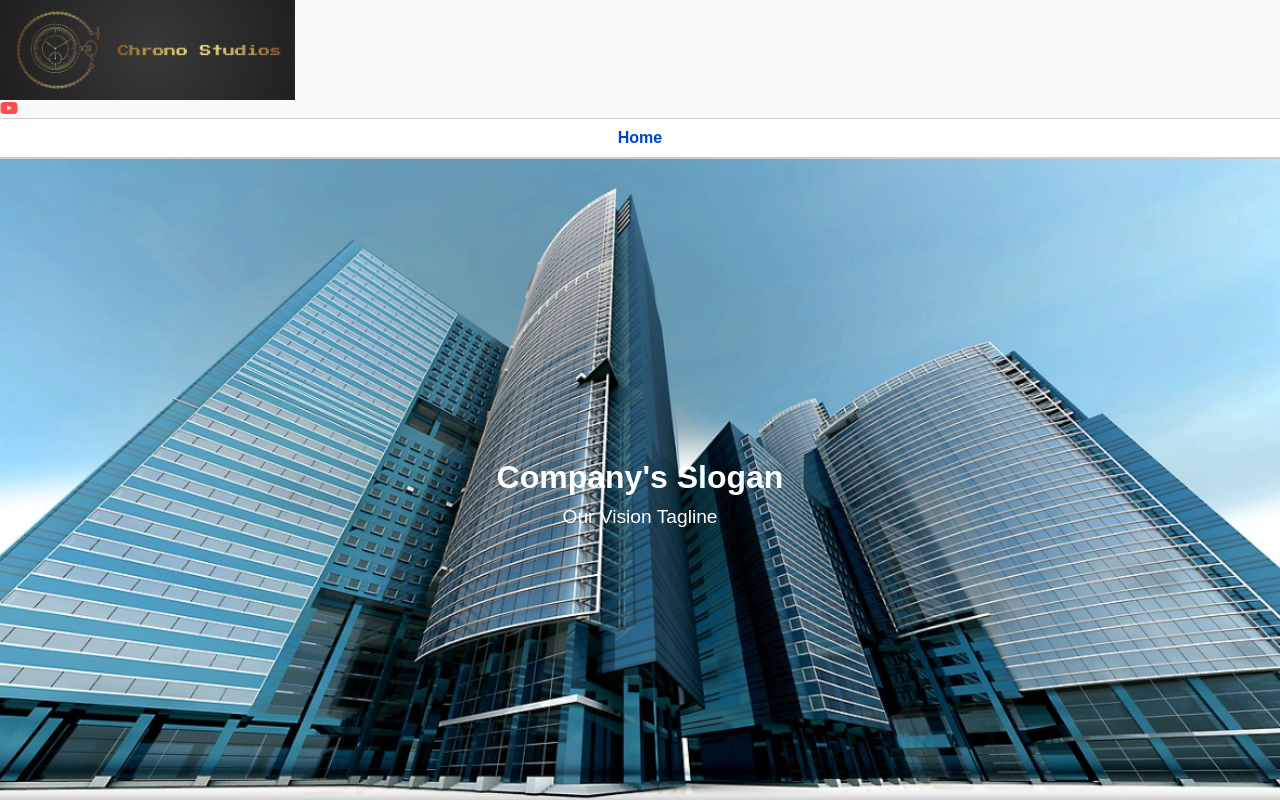
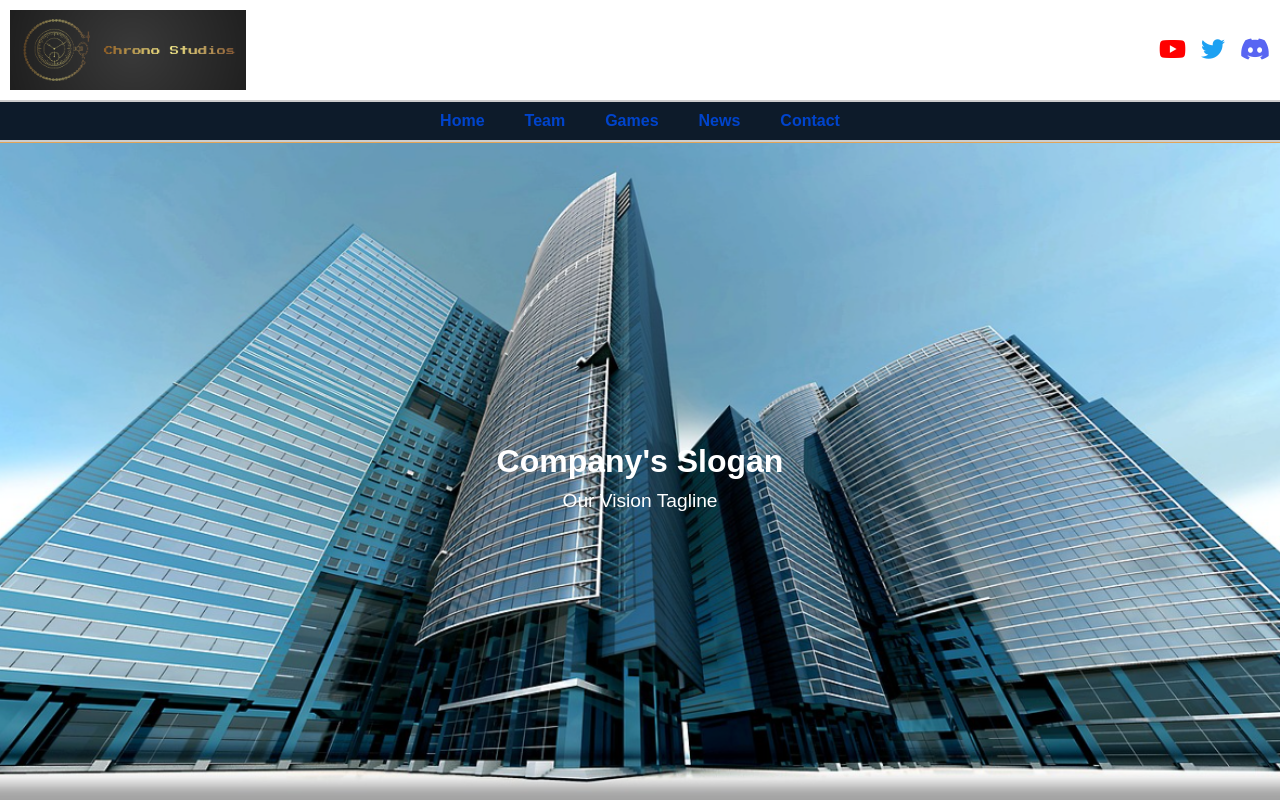
Before and after one commit to magarc66/magarc66.github.io, a plain HTML site: page index.html in a window 1280 px wide. Shown: the top 800 px of the page. Drawn offline with Linux system fonts and the light colour scheme.

Commit message:
Adjustment of both of my codes

```diff
--- a/index.html
+++ b/index.html
@@ -8,23 +8,33 @@
     <link rel="stylesheet" href="https://cdnjs.cloudflare.com/ajax/libs/font-awesome/6.4.0/css/all.min.css">
 
 </head>
-
 <body>
     <header>
-        <div class = "header">
+        <div class="header-container">
             <div class = "logo">
-                <img src = "Chrono Studios Logo.png" alt = "Company Logo">
+                <img src = "Chrono Studios Logo.png" alt=" Company Logo">
+            </div>
+
+            <div class="social-media">
+                <a href = "https://youtube.com" target = "_blank" rel = "noopener noreferrer">
+                    <i class = "fab fa-youtube"></i>
+                </a>
+                <a href = "https://twitter.com" target = "_blank" rel = "noopener noreferrer">
+                    <i class = "fab fa-twitter"></i>
+                </a>
+                <a href = "https://discord.com" target = "_blank" rel = "noopener noreferrer">
+                    <i class = "fab fa-discord"></i>
+                </a>
             </div>
         </div>
-            <div class = "social-media">
-                <a href = "https://youtube.com" target = "_blank">
-                    <i class = "fab fa-youtube"></i>
-                </a>
-            </div>
+
         <nav>
             <ul>
                 <li><a href = "index.html">Home</a></li>
-
+                <li><a href = "team.html">Team</a></li>
+                <li><a href = "game.html">Games</a></li>
+                <li><a href = "news.html">News</a></li>
+                <li><a href = "contact.html">Contact</a></li>
             </ul>
         </nav>
     </header>
@@ -68,7 +78,6 @@
         </section>
     </main>
 
-
     <footer>
         <div class = "footer-left">
             <div class = "footer-logo">
@@ -76,22 +85,32 @@
             </div>
 
             <div class = "footer-nav">
-                <a href = "index.html">Home</a>
+                <li><a href = "index.html">Home</a></li>
+                <li><a href = "team.html">Team</a></li>
+                <li><a href = "game.html">Games</a></li>
+                <li><a href = "news.html">News</a></li>
+                <li><a href = "contact.html">Contact</a></li>
             </div>
 
             <div class = "footer-social">
-                <a href = "https://youtube.com" target = "_blank">
+                <a href = "https://youtube.com" target = "_blank" rel = "noopener noreferrer">
                     <i class = "fab fa-youtube"></i>
                 </a>
+                <a href="https://twitter.com" target="_blank" rel="noopener noreferrer">
+                    <i class="fab fa-twitter"></i>
+                </a>
+                <a href="https://discord.com" target="_blank" rel="noopener noreferrer">
+                    <i class="fab fa-discord"></i>
+                </a>
             </div>
+
         </div>
 
         <div class = "footer-bottom">
-            <p>@ 2025 Chrono Studios. All rights reserved.</p>
+            Copyright &copy; 2025 Chrono Studios.
         </div>
 
     </footer>
 
-
 </body>
 </html>
--- a/style.css
+++ b/style.css
@@ -7,49 +7,73 @@
 
 body {
     font-family: Arial, Helvetica, sans-serif;
-    color: #222;
-    background-color: #f9f9f9;
+    color: #f0f0f0;
+    background-color: #0D1B2A;
 }
 
 /* HEADER */
 header {
-    border-bottom: 1px solid #ccc;
+    background-color: #415A77;
+    border-bottom: 1px solid #E0A458;
 }
 
 .header-container {
     display: flex;
     justify-content: space-between;
     align-items: center;
-    padding: 10px 40px;
-    background-color: white;
+    padding: 10px;
+    background-color: #FFFFFF;
 }
 
 .logo {
     display: flex;
     align-items: center;
-    gap: 10px;
+    gap: 20px;
 }
 
 .logo img {
-    height: 100px;
+    height: 80px;
+}
+
+.social-media {
+    display: flex;
+    align-items: center;
+    gap: 15px;
 }
 
 .social-media a {
-    height: 20px;
-    margin-right: 10px;
-    color: #ff4c4f
+    font-size: 1.5rem;
+    text-decoration: none;
+    transition: transform 0.2s ease, color 0.3s ease;
+}
 
+/* Brand Colors */
+.social-media a .fa-youtube {
+    color: #FF0000; /* YouTube red */
+}
 
+.social-media a .fa-twitter {
+    color: #1DA1F2; /* Twitter blue */
+}
+
+.social-media a .fa-discord {
+    color: #5865F2; /* Discord blurple */
+}
+
+/* Hover Effect */
+.social-media a:hover {
+    transform: scale(1.2);
+    opacity: 0.85;
 }
 
 /* NAVIGATION */
 nav ul {
     display: flex;
     justify-content: center;
-    background-color: #fff;
+    background-color: #0D1B2A;
     list-style: none;
-    border-top: 1px solid #ccc;
-    border-bottom: 1px solid #ccc;
+    border-top: 2px solid #ccc;
+    border-bottom: 2px solid #ccc;
 }
 
 nav ul li {
@@ -73,8 +97,6 @@ nav ul li a {
 .hero-text h2 {
     font-size: 2rem;
     margin-bottom: 10px;
-
-
 }
 
 .hero-text p {
@@ -87,10 +109,11 @@ nav ul li a {
     align-items: center;
     padding: 50px 10%;
     gap: 40px;
+    border-top: 3px solid #ccc;
 }
 
 .content-image img {
-    width: 100%;
+    width: 125%;
     max-width: 400px;
     border-radius: 10px;
 }
@@ -105,6 +128,7 @@ footer {
     border-top: 1px solid #ccc;
     margin-top: 40px;
     text-align: center;
+    border-top: 3px solid #FF0000;
 }
 
 .footer-left {
@@ -127,11 +151,32 @@ footer {
 .footer-social a {
     height: 20px;
     margin-left: 10px;
-    color:#ff4c4f
+    font-size: 1.5rem;
+    text-decoration: none;
+    transition: transform 0.2s ease, opacity 0.3s ease;
+}
+
+/* Each platform color */
+.footer-social a .fa-youtube {
+    color: #FF0000;  /* YouTube Red */
+}
+
+.footer-social a .fa-twitter {
+    color: #1DA1F2;  /* Twitter Blue */
+}
+
+.footer-social a .fa-discord {
+    color: #5865F2;  /* Discord Purple */
+}
+
+.footer-social a:hover {
+    transform: scale(1.2);
+    opacity: 0.8;
 }
 
 .footer-bottom {
     font-size: 0.9rem;
     color: #555;
     padding: 10px 0;
+    font-style: italic;
 }
```
